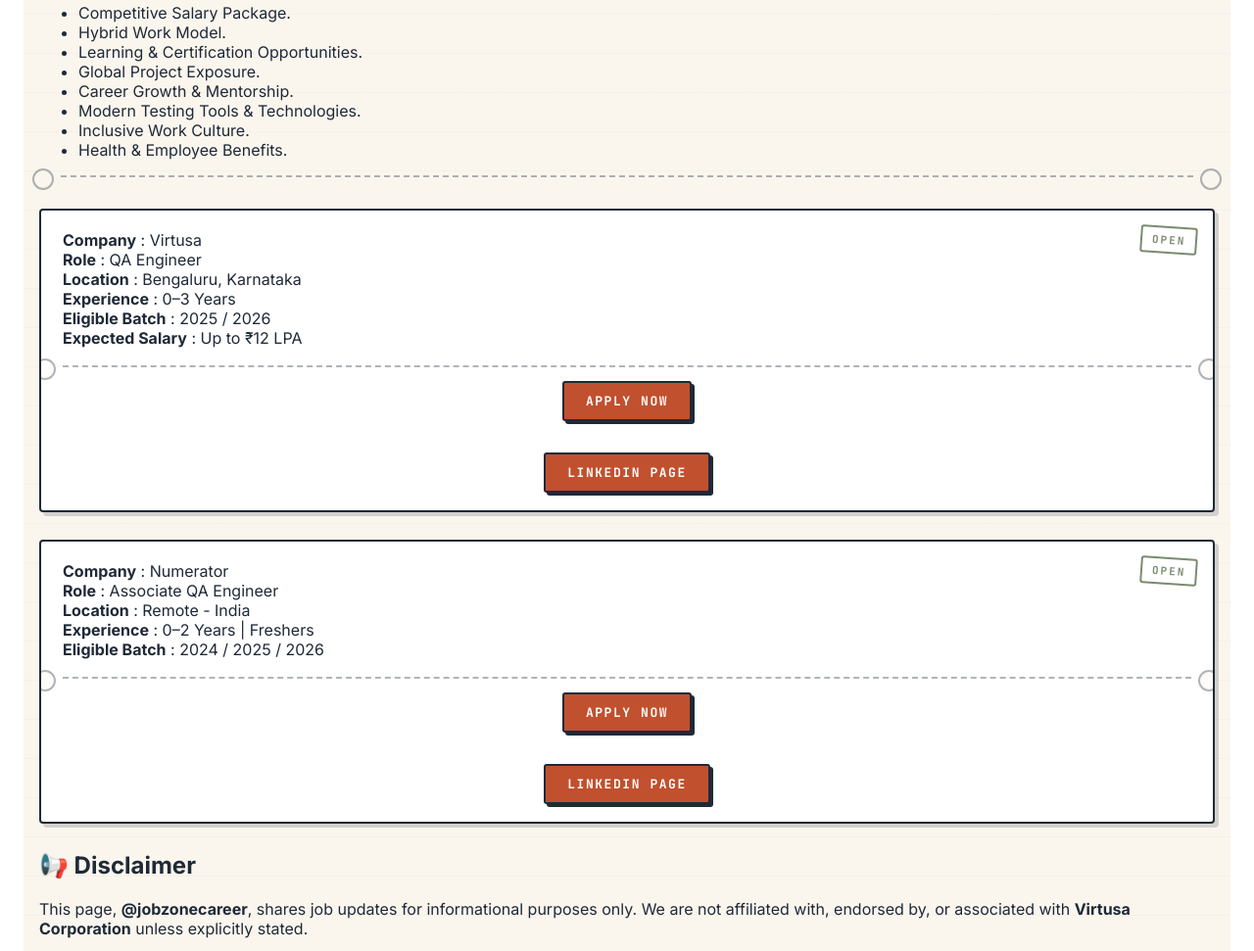
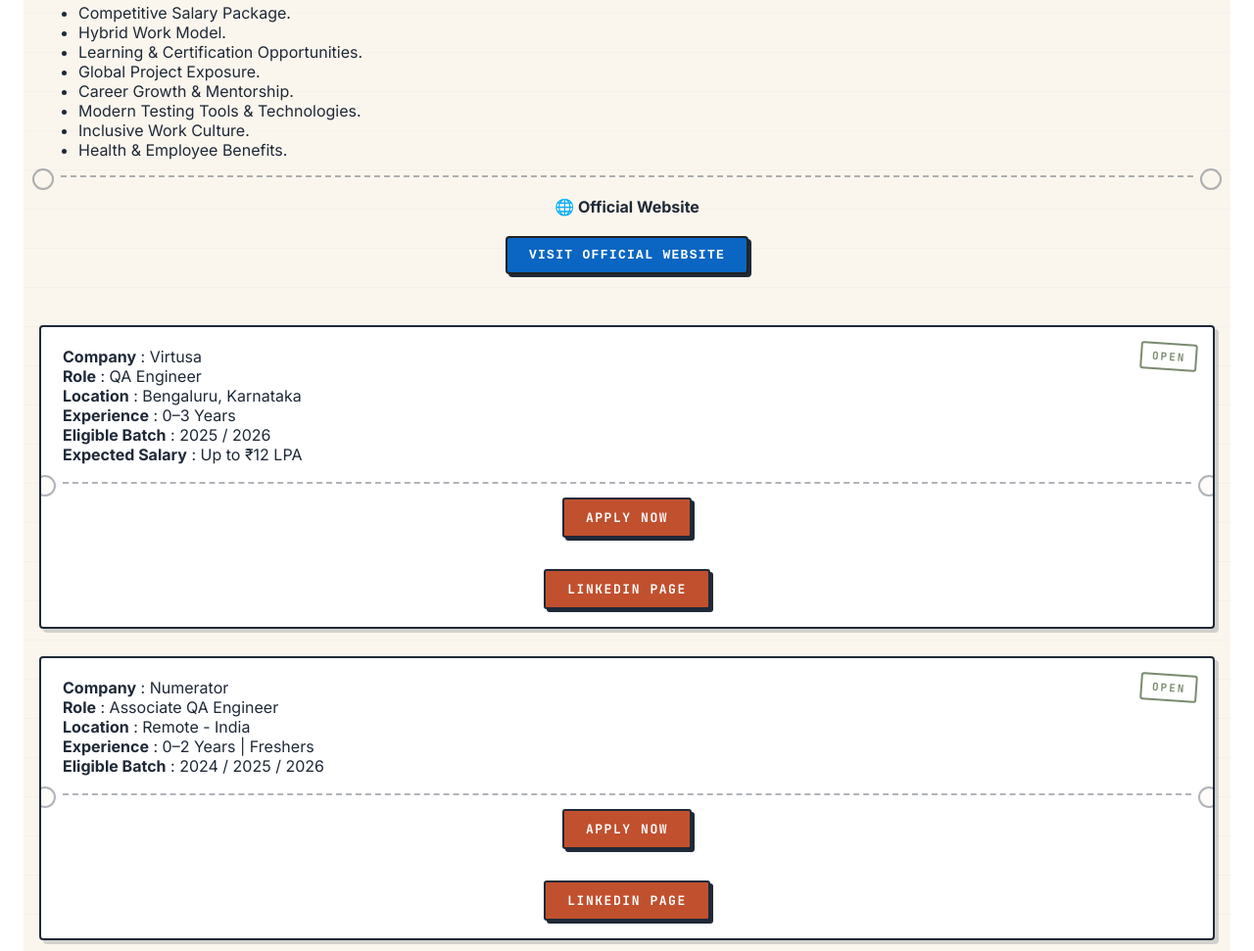
Before and after one commit to Rajuraju-07/Virtusa, a plain HTML site: page index.html in a window 1280 px wide. Shown: the part 1624-2595 px from the top of the page at 98% size. Drawn offline with nearby package versions, Linux system fonts and the light colour scheme.

Commit message:
Update index.html

```diff
--- a/index.html
+++ b/index.html
@@ -473,6 +473,30 @@ text-align:center !important;
 
        <div class="perf"></div>
 
+               <div style="margin:20px 0;text-align:center;">
+
+    <strong>🌐 Official Website</strong><br><br>
+
+    <a class="apply-btn"
+       href="https://www.salesforce.com/company/careers/jobs/JR350727/associate-technical-support-engineer/"
+       target="_blank"
+       rel="noopener noreferrer"
+       style="display:inline-block;
+              background:#0A66C2;
+              color:#fff;
+              text-decoration:none;
+              padding:10px 22px;
+              border:2px solid #222;
+              border-radius:4px;
+              font-family:monospace;
+              font-weight:bold;
+              letter-spacing:.1em;">
+        Visit Official Website
+    </a>
+
+</div>
+
+
           <div class="job-stub" id="ApplyNow">
 
 
```
